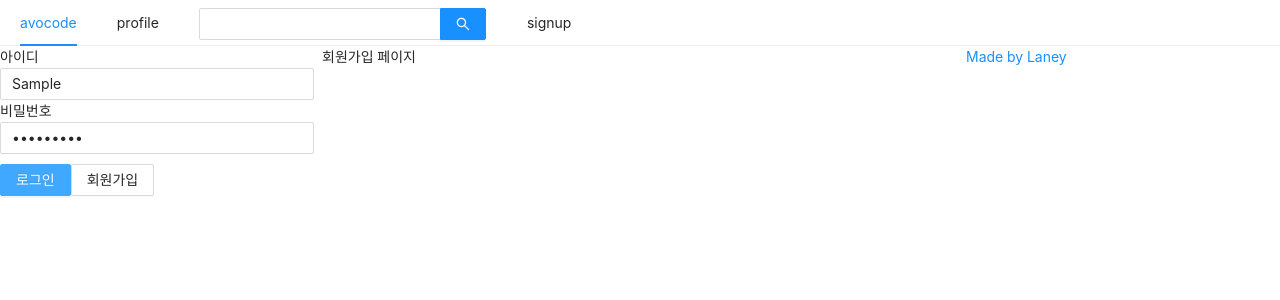
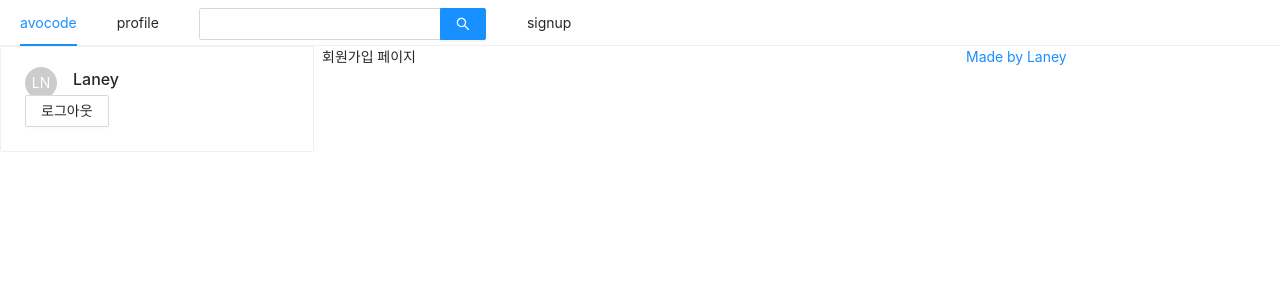
Before and after one commit to laney522/avocode_v2, a Next.js app in the folder prepare/front/: page / in a window 1280 px wide. Both pictures are taken after typing "Sample", "Sample123" into the empty fields and a click on the button "로그인". Shown: the top 300 px of the page. Built offline with nearby package versions, Linux system fonts and the light colour scheme.

Commit message:
Login with domy data commit

```diff
--- a/prepare/front/components/AppLayout.js
+++ b/prepare/front/components/AppLayout.js
@@ -32,7 +32,7 @@ const AppLayout = ({ children }) => {
       </Menu>
       <Row gutter={8}>
         <Col xs={24} md={6} >
-          {isLoggedIn ? <UserProfile /> : <LoginForm />}
+          {isLoggedIn ? <UserProfile /> : <LoginForm setIsLoggedIn={setIsLoggedIn} />}
         </Col>
         <Col xs={24} md={12} >
           {children}
--- a/prepare/front/components/LoginForm.js
+++ b/prepare/front/components/LoginForm.js
@@ -7,7 +7,7 @@ const ButtonWrapper = styled.div`
   margin-top: 10px;
 `;
 
-const LoginForm = () => {
+const LoginForm = ({ setIsLoggedIn }) => {
   const [id, setId] = useState('');
   const [password, setPassword] = useState('');
 
@@ -21,8 +21,13 @@ const LoginForm = () => {
 
   const style = useMemo(() => ({ marginTop: 10 }), []);// 이런식으로 useMemo를 해주어야 리렌더링 최적화가 된다.
 
+  const onSubmitForm = useCallback(() => {
+    console.log(id, password);
+    setIsLoggedIn(true);
+  }, [id, password]);
+
   return (
-    <Form>
+    <Form onFinish={onSubmitForm}>
       <div>
         <lebel htmlFor="user-id">아이디</lebel>
         <br />
--- a/prepare/front/components/UserProfile.js
+++ b/prepare/front/components/UserProfile.js
@@ -1,5 +1,22 @@
+import React from 'react';
+import { Card, Avatar, Button } from 'antd';
+
 const UserProfile = () => {
-
+  return (
+    <Card
+      action={[
+        <div key="twit">짹짹<br />0</div>, // React에서 배열로 JSX써줄때는 Key 프로퍼티를 작성해야 한다.
+        <div key="followings">팔로잉<br />0</div>,
+        <div key="follower">팔로워<br />0</div>
+      ]}
+    >
+      <Card.Meta
+        avatar={<Avatar>LN</Avatar>}
+        title="Laney"
+      />
+      <Button>로그아웃</Button>
+    </Card>
+  );
 }
 
 export default UserProfile;
```
